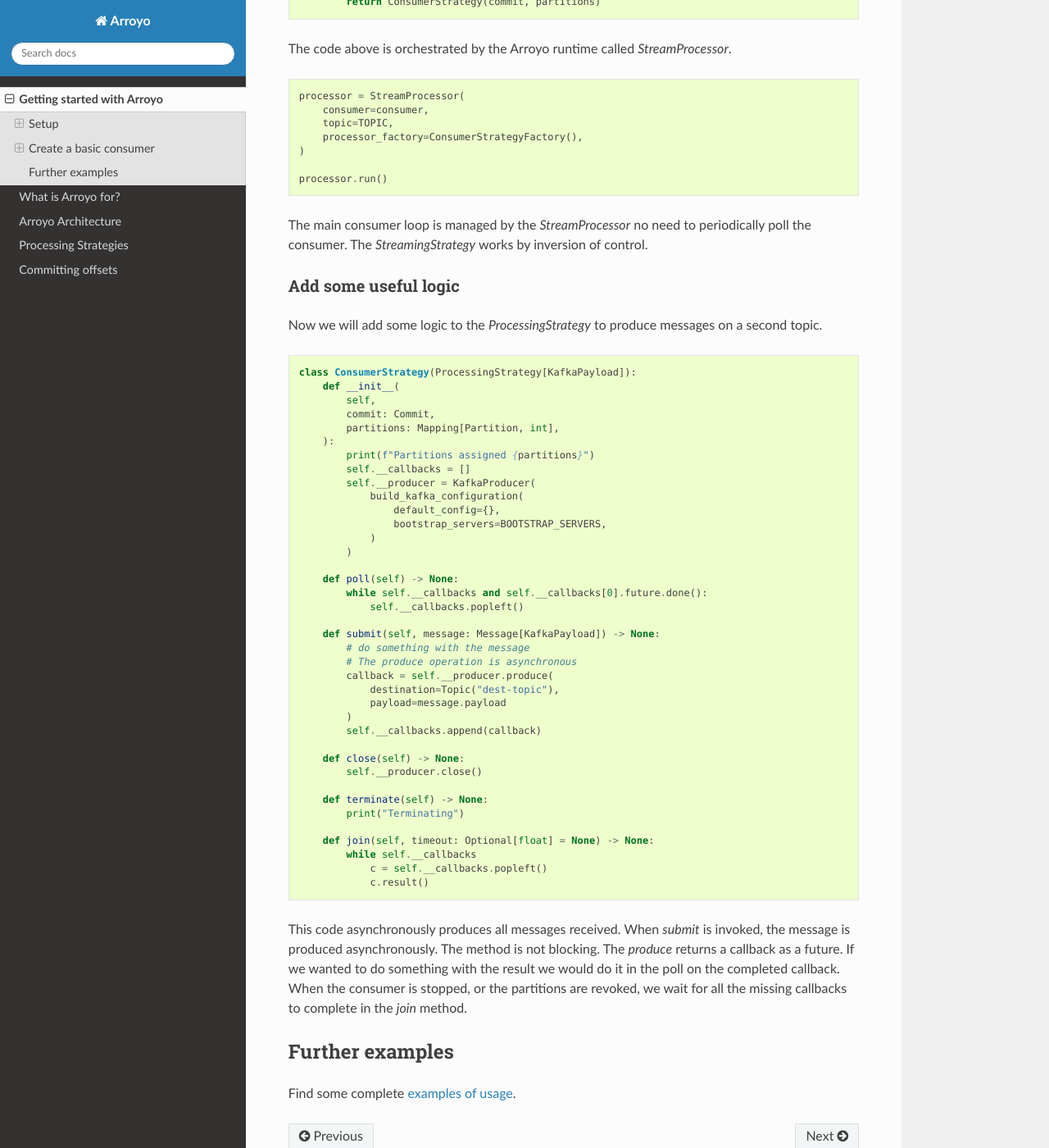
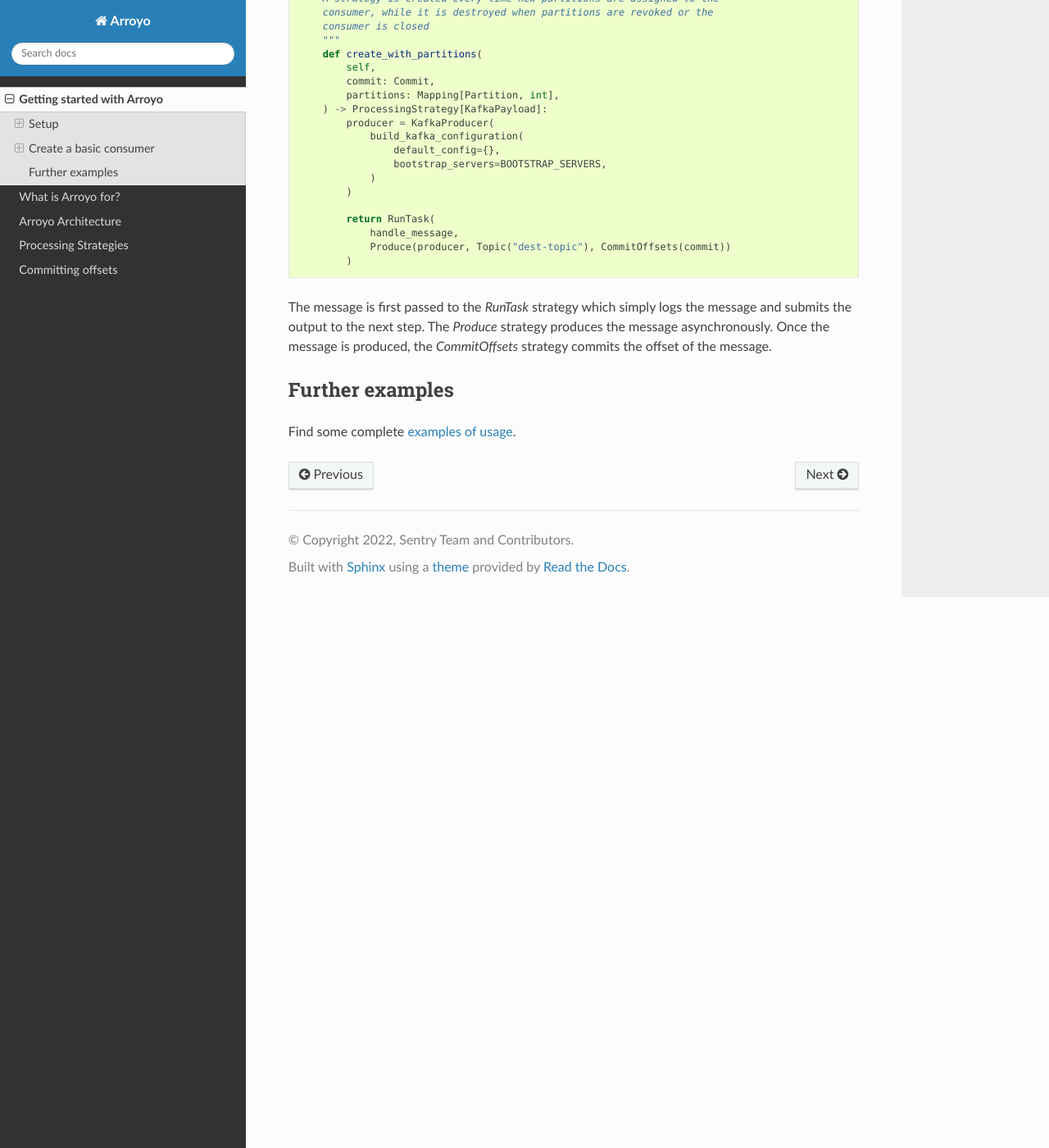
Before and after one commit to getsentry/arroyo, a Sphinx documentation site: the page built from docs/source/getstarted.rst, in a window 1280 px wide and 1400 px high, scrolled down 3597 px. Shown: the whole window at 82% size. Built offline with Sphinx 7.4.7 and the Read the Docs theme 2.0.0, drawn with Linux system fonts in a browser that asks for light colours; some of the changed text lies outside the part shown.

Commit message:
docs: Update get started section
We no longer recommend most users define their own strategies as we
provide a lot more strategies now. Let's not suggest this path in
getting started any more.

```diff
--- a/docs/source/getstarted.rst
+++ b/docs/source/getstarted.rst
@@ -144,41 +144,13 @@ Create a streaming consumer
 ---------------------------
 
 Add a `ProcessingStrategy` and `ProcessingStrategyFactory`.
+Here we are using the `RunTask` strategy which runs a custom function over each message.
 
 .. code-block:: Python
 
-    class ConsumerStrategy(ProcessingStrategy[KafkaPayload]):
-        """
-        The strategy implements the streaming interface.
-        The runtime submits work to the strategy via the `submit`
-        method. Which is supposed to not be blocking.
-        Periodically the runtime invokes `poll` which is where the
-        work is supposed to be done.
-        """
-
-        def __init__(
-            self,
-            commit: Commit,
-            partitions: Mapping[Partition, int],
-        ):
-            print(f"Partitions assigned {partitions}")
-
-        def poll(self) -> None:
-            pass
-
-        def submit(self, message: Message[KafkaPayload]) -> None:
-            # Receives work to do
-            print(f"MSG: {message.payload}")
-
-        def close(self) -> None:
-            pass
-
-        def terminate(self) -> None:
-            print("Terminating")
-
-        def join(self, timeout: Optional[float] = None) -> None:
-            pass
-
+    def handle_message(message: Message[KafkaPayload]) -> Message[KafkaPayload]:
+        print(f"MSG: {message.payload}")
+        return message
 
     class ConsumerStrategyFactory(ProcessingStrategyFactory[KafkaPayload]):
         """
@@ -187,16 +159,12 @@ Add a `ProcessingStrategy` and `ProcessingStrategyFactory`.
         consumer, while it is destroyed when partitions are revoked or the
         consumer is closed
         """
-
-        def __init__(self):
-            pass
-
         def create_with_partitions(
             self,
             commit: Commit,
             partitions: Mapping[Partition, int],
         ) -> ProcessingStrategy[KafkaPayload]:
-            return ConsumerStrategy(commit, partitions)
+            return RunTask(handle_message, CommitOffsets(commit))
 
 The code above is orchestrated by the Arroyo runtime called `StreamProcessor`.
 
@@ -211,60 +179,42 @@ The code above is orchestrated by the Arroyo runtime called `StreamProcessor`.
     processor.run()
 
 The main consumer loop is managed by the `StreamProcessor` no need to periodically poll the
-consumer. The `StreamingStrategy` works by inversion of control.
+consumer. The `ConsumerStrategy` works by inversion of control.
 
 Add some useful logic
 ---------------------
 
-Now we will add some logic to the `ProcessingStrategy` to produce messages on a second topic.
+Now we will chain the `Produce` strategy to produce messages on a second topic after the message is logged
 
 .. code-block:: Python
 
-    class ConsumerStrategy(ProcessingStrategy[KafkaPayload]):
-        def __init__(
+    class ConsumerStrategyFactory(ProcessingStrategyFactory[KafkaPayload]):
+        """
+        The factory manages the lifecycle of the `ProcessingStrategy`.
+        A strategy is created every time new partitions are assigned to the
+        consumer, while it is destroyed when partitions are revoked or the
+        consumer is closed
+        """
+        def create_with_partitions(
             self,
             commit: Commit,
             partitions: Mapping[Partition, int],
-        ):
-            print(f"Partitions assigned {partitions}")
-            self.__callbacks = []
-            self.__producer = KafkaProducer(
+        ) -> ProcessingStrategy[KafkaPayload]:
+            producer = KafkaProducer(
                 build_kafka_configuration(
                     default_config={},
                     bootstrap_servers=BOOTSTRAP_SERVERS,
                 )
             )
 
-        def poll(self) -> None:
-            while self.__callbacks and self.__callbacks[0].future.done():
-                self.__callbacks.popleft()
+            return RunTask(
+                handle_message,
+                Produce(producer, Topic("dest-topic"), CommitOffsets(commit))
+            )
 
-        def submit(self, message: Message[KafkaPayload]) -> None:
-            # do something with the message
-            # The produce operation is asynchronous
-            callback = self.__producer.produce(
-                destination=Topic("dest-topic"),
-                payload=message.payload
-            )
-            self.__callbacks.append(callback)
-
-        def close(self) -> None:
-            self.__producer.close()
-
-        def terminate(self) -> None:
-            print("Terminating")
-
-        def join(self, timeout: Optional[float] = None) -> None:
-            while self.__callbacks
-                c = self.__callbacks.popleft()
-                c.result()
-
-This code asynchronously produces all messages received. When `submit` is invoked, the message is
-produced asynchronously. The method is not blocking.
-The `produce` returns a callback as a future. If we wanted to do something with the result we would
-do it in the poll on the completed callback. When the consumer is stopped, or the partitions are
-revoked, we wait for all the missing callbacks to complete in the `join` method.
-
+The message is first passed to the `RunTask` strategy which simply logs the message and submits
+the output to the next step. The `Produce` strategy produces the message asynchronously. Once
+the message is produced, the `CommitOffsets` strategy commits the offset of the message.
 
 Further examples
 ================
```
